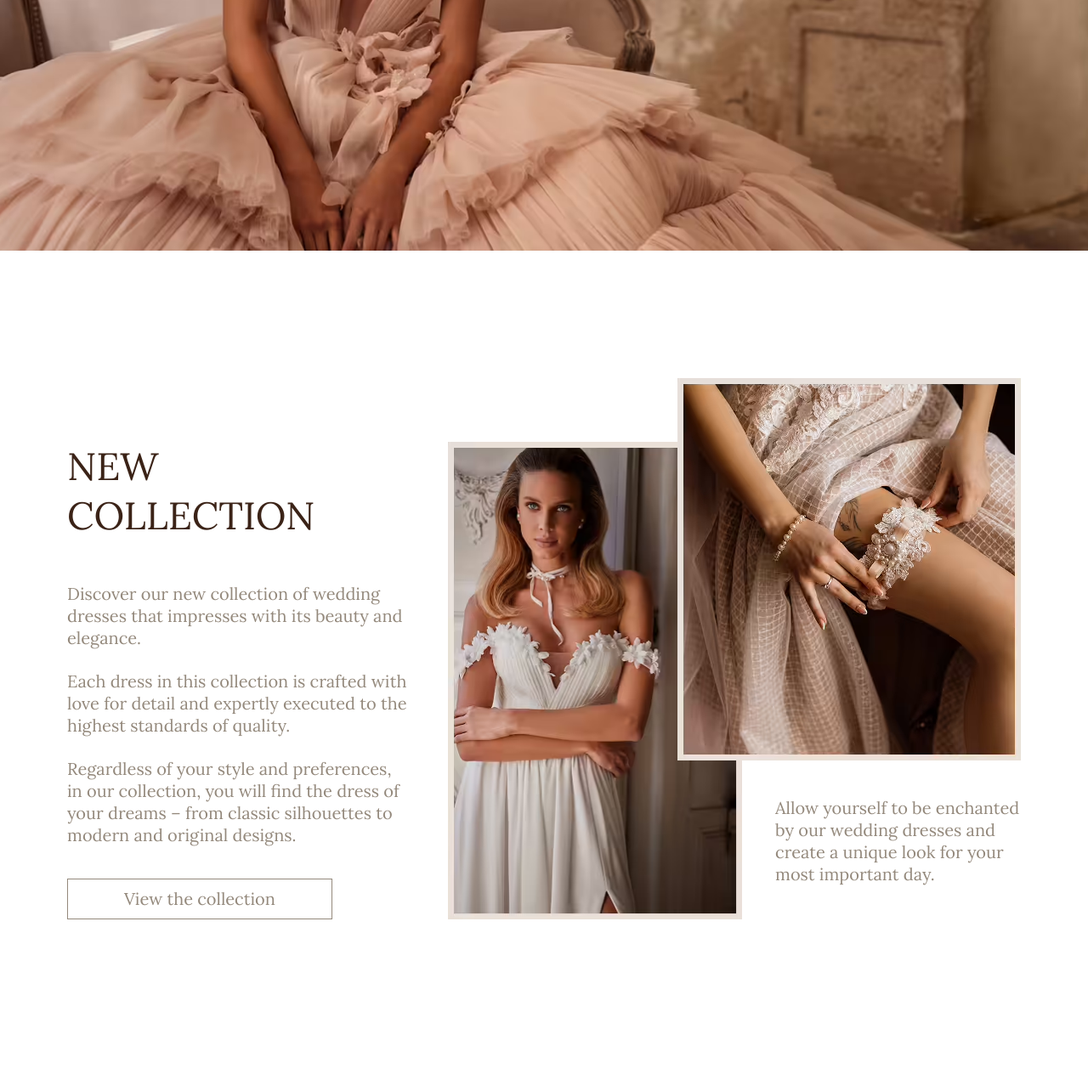
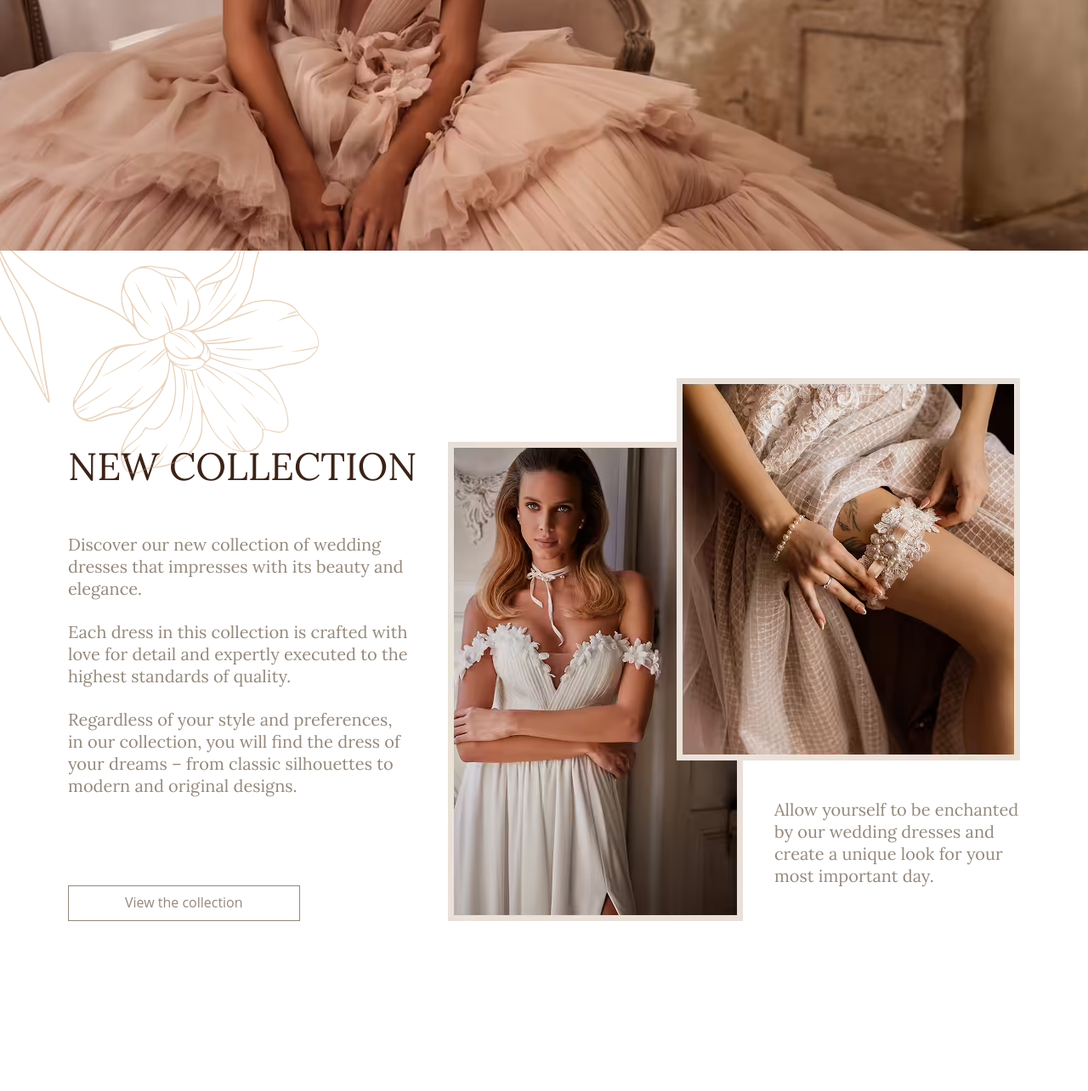
Before and after one commit to sergey-krasnodar/shop, a website: page app/index.html in a window 1280 px wide. Shown: the part 560-1844 px from the top of the page at 85% size. Drawn offline with Linux system fonts and the light colour scheme.

Commit message:
fixed error in new-collection

```diff
--- a/app/index.html
+++ b/app/index.html
@@ -94,6 +94,7 @@
   <section class="new-collection">
     <div class="container">
       <div class="new-collection__inner">
+        <div class="new-collection__decor"></div>
         <div class="new-collection__item">
           <h2 class="new-collection__title">
             NEW COLLECTION
@@ -102,10 +103,12 @@
             Discover our new collection of wedding dresses that impresses with its beauty and elegance.
           </p>
           <p class="new-collection__text">
-            Each dress in this collection is crafted with love for detail and expertly executed to the highest standards of quality.
+            Each dress in this collection is crafted with love for detail and expertly executed to the highest
+            standards of quality.
           </p>
           <p class="new-collection__text">
-            Regardless of your style and preferences, in our collection, you will find the dress of your dreams – from classic silhouettes to modern and original designs.
+            Regardless of your style and preferences, in our collection, you will find the dress of your dreams – from
+            classic silhouettes to modern and original designs.
           </p>
           <a class="new-collection__link" href="#">
             View the collection
@@ -123,7 +126,8 @@
             <img src="images/new-collection-2.jpg" alt="foto">
           </picture>
           <p class="new-collection__box-text">
-            Allow yourself to be enchanted by our wedding dresses and create a unique look for your most important day.
+            Allow yourself to be enchanted by our wedding dresses and create a unique look for your most important
+            day.
           </p>
         </div>
       </div>
--- a/app/scss/style.scss
+++ b/app/scss/style.scss
@@ -127,12 +127,21 @@ body{
 }
 .new-collection{
   &__inner{
-    padding: 150px 39px;
+    position: relative;
+    padding: 150px 40px;
     display: flex;
     justify-content: space-between;
-    gap: 39px;
     font-family: 'Lora-Regular';
     color: #94897C;
+  }
+  &__decor{
+    position: absolute;
+    background-image: url('../images/new-collection-decor.svg');
+    background-repeat: no-repeat;
+    top: -170px;
+    left: -117px;
+    width: 500px;
+    height: 500px;
   }
   &__item{
     padding-top: 75px;
@@ -155,6 +164,11 @@ body{
     border: 1px solid #94897C;
     margin-top: auto;
     align-self: start;
+    font-family: 'Open Sans';
+    font-style: normal;
+    font-weight: 400;
+    font-size: 16px;
+    line-height: 1.2;
   }
   &__img{
     padding-top: 75px;
```
Also changed, not shown: app/pages/index.html (+7 -3 lines), app/css/style.min.css.
